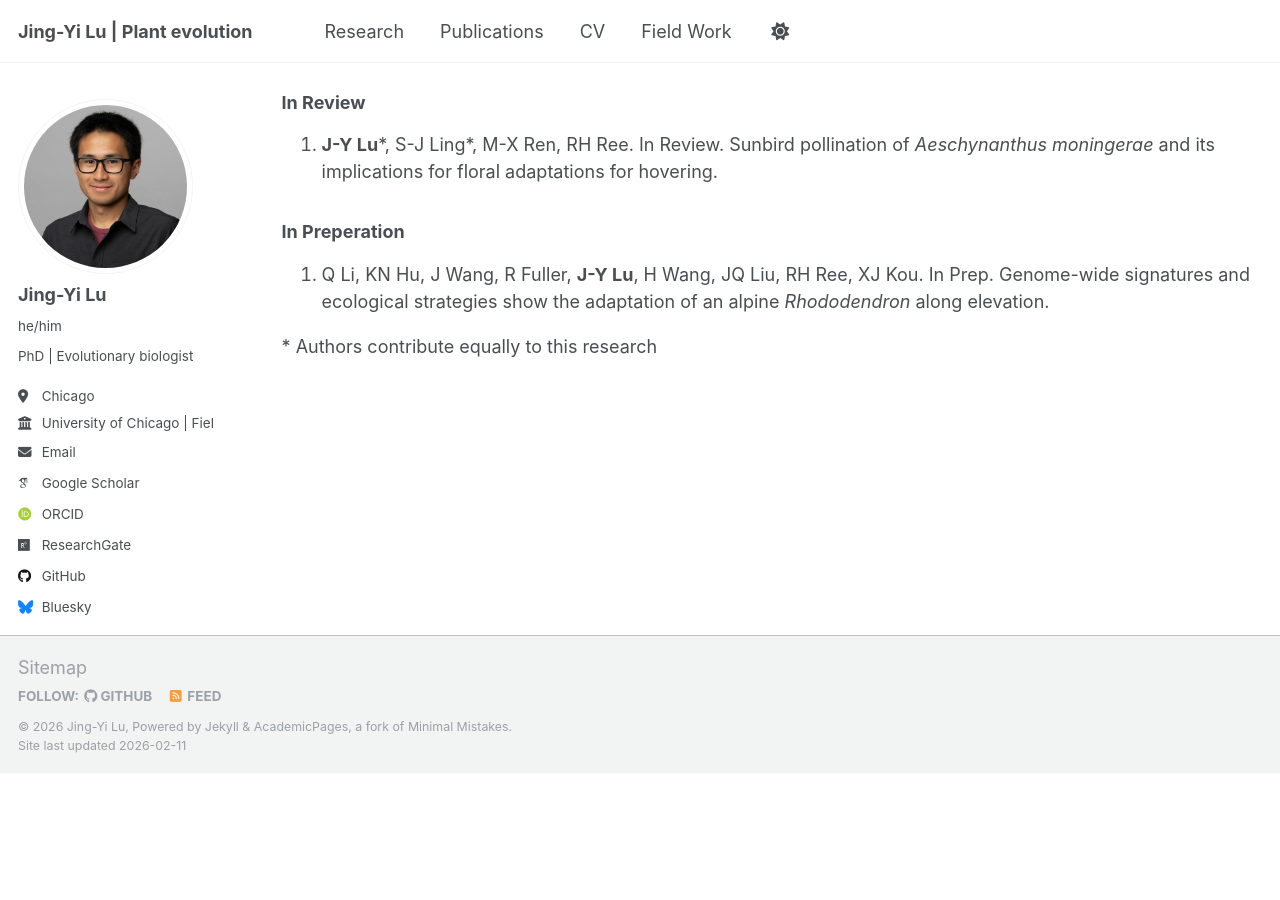
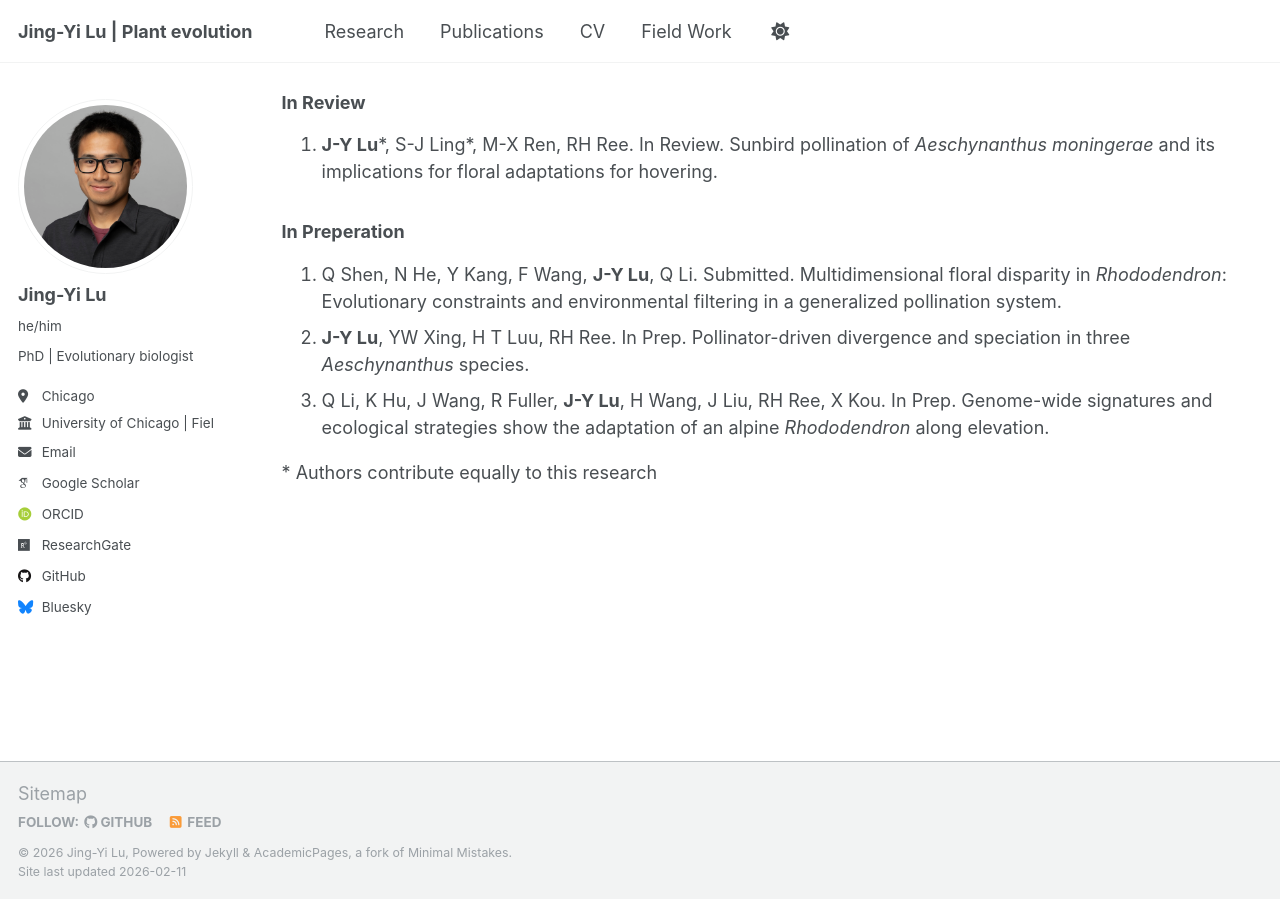
Before and after one commit to jingyilu/jingyilu.github.io, a Jekyll site: the page built from _pages/publications.md, in a window 1280 px wide and 900 px high, scrolled down 683 px. Built offline with Jekyll 4.4.1, drawn with Linux system fonts in a browser that asks for light colours; some web fonts are replaced; a script that is not in the unit is left out; before the commit the page ends 1457 px from its top, so only the background shows below that.

Commit message:
update publication

```diff
--- a/_pages/publications.md
+++ b/_pages/publications.md
@@ -37,7 +37,9 @@ implications for floral adaptations for hovering.
 
 ### In Preperation
 
-1. Q Li, KN Hu, J Wang, R Fuller, **J-Y Lu**, H Wang, JQ Liu, RH Ree, XJ Kou. In Prep. Genome-wide signatures and ecological strategies show the adaptation of an alpine _Rhododendron_ along elevation.
+1. Q Shen, N He, Y Kang, F Wang, **J-Y Lu**, Q Li. Submitted. Multidimensional floral disparity in _Rhododendron_: Evolutionary constraints and environmental filtering in a generalized pollination system.
+2. **J-Y Lu**, YW Xing, H T Luu, RH Ree. In Prep. Pollinator-driven divergence and speciation in three _Aeschynanthus_ species.
+3. Q Li, K Hu, J Wang, R Fuller, **J-Y Lu**, H Wang, J Liu, RH Ree, X Kou. In Prep. Genome-wide signatures and ecological strategies show the adaptation of an alpine _Rhododendron_ along elevation.
 
 \* Authors contribute equally to this research
 
```
